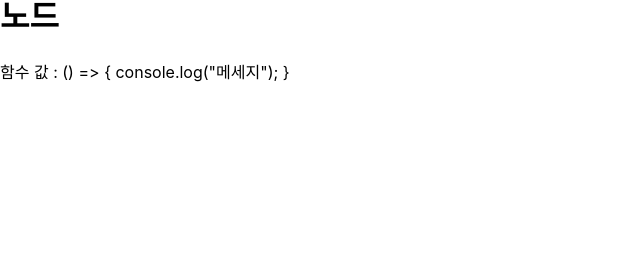
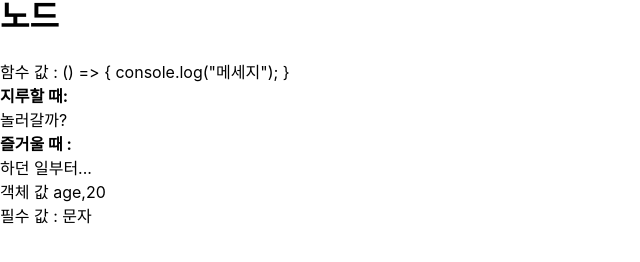
Before and after one commit to luhavis/dev2_study_react, a React (Create React App) app in the folder do-it-example/: page / in a window 1280 px wide. Shown: the part 430-692 px from the top of the page, without its empty margins (0-640 px from the left). Built offline with nearby package versions, Linux system fonts and the light colour scheme.

Commit message:
Feat : react child compnent (#2)

```diff
--- a/do-it-example/src/App.js
+++ b/do-it-example/src/App.js
@@ -3,6 +3,8 @@ import TodaysPlan from './components/TodaysPlan';
 import PropsComponent from './components/PropsComponent';
 import ChildComponent from './components/ChildComponent';
 import './App.css';
+import BooleanComponent from './components/BooleanComponent';
+import ChildComponent2 from './components/ChildComponent2';
 
 class App extends React.Component {
   render() {
@@ -26,6 +28,16 @@ class App extends React.Component {
             console.log('메세지');
           }}
         />
+
+        <div>
+          <b>지루할 때: </b>
+          <BooleanComponent bored />
+        </div>
+        <div>
+          <b>즐거울 때 : </b> <BooleanComponent />
+        </div>
+
+        <ChildComponent2 objValue={{ age: 20 }} requiredStringValue="문자" />
       </div>
     );
   }
--- a/do-it-example/src/components/BooleanComponent.jsx
+++ b/do-it-example/src/components/BooleanComponent.jsx
@@ -3,7 +3,7 @@ import PropTypes from 'prop-types';
 
 class BooleanComponent extends Component {
   render() {
-    const message = this.props.bored ? '놀러 가자' : '하던 일 열심히 마무리하기';
+    const message = this.props.bored ? '놀러갈까?' : '하던 일부터...';
     return <div className="message-container">{message}</div>;
   }
 }
--- /dev/null
+++ b/do-it-example/src/components/ChildComponent2.jsx
@@ -0,0 +1,24 @@
+import React, { Component } from 'react';
+import PropTypes from 'prop-types';
+
+class ChildComponent2 extends Component {
+  render() {
+    const { objValue, requiredStringValue } = this.props;
+    return (
+      <div>
+        <div>객체 값 {String(Object.entries(objValue))}</div>
+        <div>필수 값 : {requiredStringValue}</div>
+      </div>
+    );
+  }
+}
+
+ChildComponent2.propTypes = {
+  objValue: PropTypes.shape({
+    name: PropTypes.string,
+    age: PropTypes.number,
+  }),
+  requiredStringValue: PropTypes.string.isRequired,
+};
+
+export default ChildComponent2;
```
